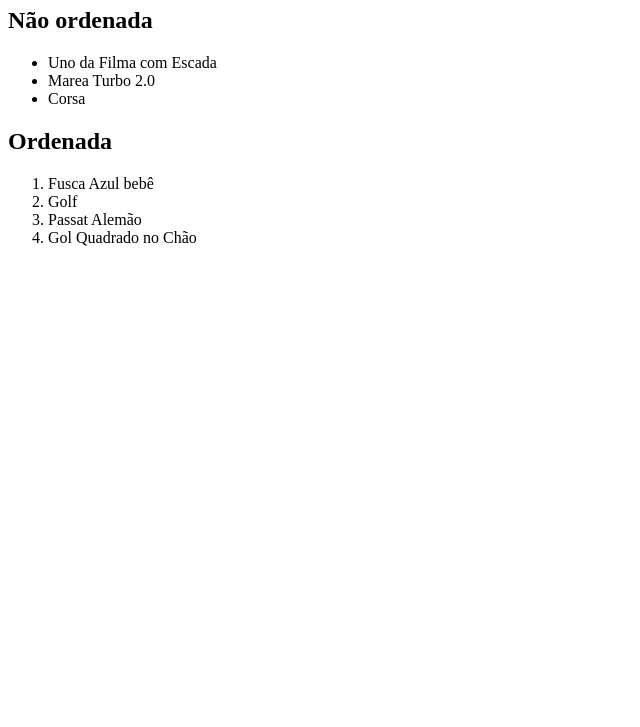
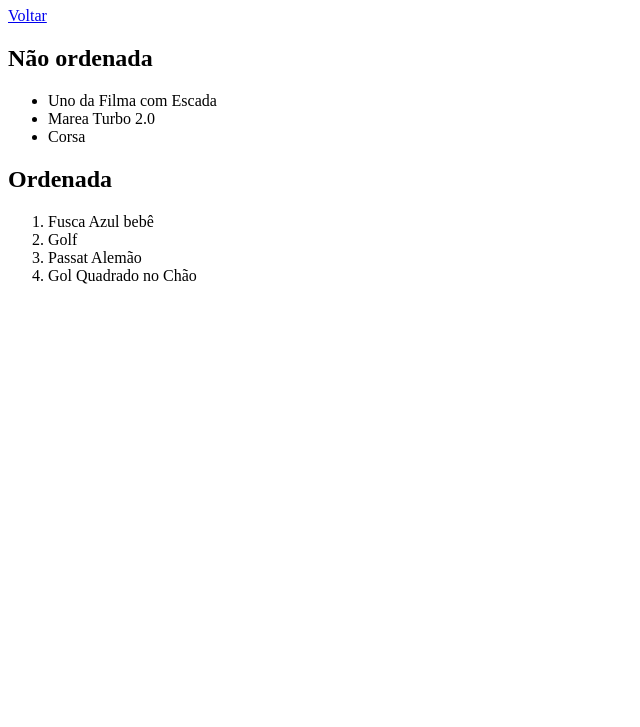
Before and after one commit to bauzilj/super-dev8-curso-html, a plain HTML site: page paginas/exemplo02-listas.html in a window 1280 px wide. Shown: the part 73-800 px from the top of the page, without its empty margins (0-640 px from the left). Drawn offline with Linux system fonts and the light colour scheme.

Commit message:
Update exemplo02-listas.html

```diff
--- a/paginas/exemplo02-listas.html
+++ b/paginas/exemplo02-listas.html
@@ -9,8 +9,10 @@
 <body>
     <h1> Lista de carros</h1>
 
+    <a href="../index.html">Voltar</a>
+
     <h2>Não ordenada</h2>
-    <!--Unordered list-->
+    <!--Unordered list => Lista não ordenada-->
     <ul>
         <li>Uno da Filma com Escada</li>
         <li>Marea Turbo 2.0</li>
@@ -18,7 +20,7 @@
     </ul>
 
     <h2>Ordenada</h2>
-    <!--Ordered list-->
+    <!--Ordered list => Lista ordenada-->
 
       <ol>
         <li>Fusca Azul bebê</li>
```
